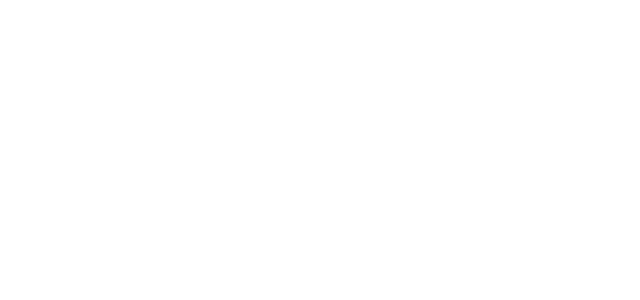
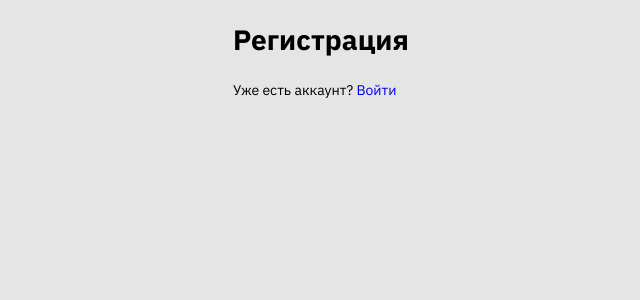
Before and after one commit to e1bandito/amigoweb, a Vue app: page / in a window 1280 px wide. Shown: the top 300 px of the page, without its empty margins (319-959 px from the left). Built offline with nearby package versions, Linux system fonts and the light colour scheme.

Commit message:
add fonts, variables, helpers

```diff
--- a/src/App.vue
+++ b/src/App.vue
@@ -16,12 +16,6 @@
 </script>
 
 <style lang="scss">
-#app {
-  font-family: Avenir, Helvetica, Arial, sans-serif;
-  -webkit-font-smoothing: antialiased;
-  -moz-osx-font-smoothing: grayscale;
-  text-align: center;
-  color: #2c3e50;
-  margin-top: 60px;
-}
+@import "assets/styles/helpers";
+
 </style>
--- /dev/null
+++ b/src/assets/styles/helpers.scss
@@ -0,0 +1,45 @@
+@import url('https://fonts.googleapis.com/css2?family=IBM+Plex+Sans:wght@400;500;700&display=swap');
+
+html {
+  box-sizing: border-box;
+  scroll-behavior: smooth;
+}
+
+*,
+*::before,
+*::after {
+  box-sizing: inherit;
+}
+
+body {
+  font-family: "IBM Plex Sans", "Arial", sans-serif;
+  -webkit-font-smoothing: antialiased;
+  -moz-osx-font-smoothing: grayscale;
+  font-size: 14px;
+  font-weight: 400;
+  line-height: 1.5;
+  background-color: #e5e5e5;
+  margin: 0;
+  display: flex;
+  justify-content: center;
+}
+
+img {
+  max-width: 100%;
+  height: auto;
+}
+
+a {
+  text-decoration: none;
+}
+
+.visually-hidden {
+  position: absolute;
+  overflow: hidden;
+  clip: rect(0 0 0 0);
+  height: 1px;
+  width: 1px;
+  margin: -1px;
+  padding: 0;
+  border: 0;
+}
--- a/src/components/Form.vue
+++ b/src/components/Form.vue
@@ -1,5 +1,10 @@
 <template>
-  <form action="" class="form"></form>
+  <div class="form">
+    <form action="" class="form__body">
+      <h1 class="form__title">Регистрация</h1>
+      <p class="form__text">Уже есть аккаунт? <a href="#" class="form__link">Войти</a></p>
+    </form>
+  </div>
 </template>
 
 <script>
@@ -9,18 +14,5 @@
 </script>
 
 <style lang="scss">
-h3 {
-  margin: 40px 0 0;
-}
-ul {
-  list-style-type: none;
-  padding: 0;
-}
-li {
-  display: inline-block;
-  margin: 0 10px;
-}
-a {
-  color: #42b983;
-}
+
 </style>
```
Also changed, not shown: src/assets/styles/variables.scss (added, +24 -0 lines).
